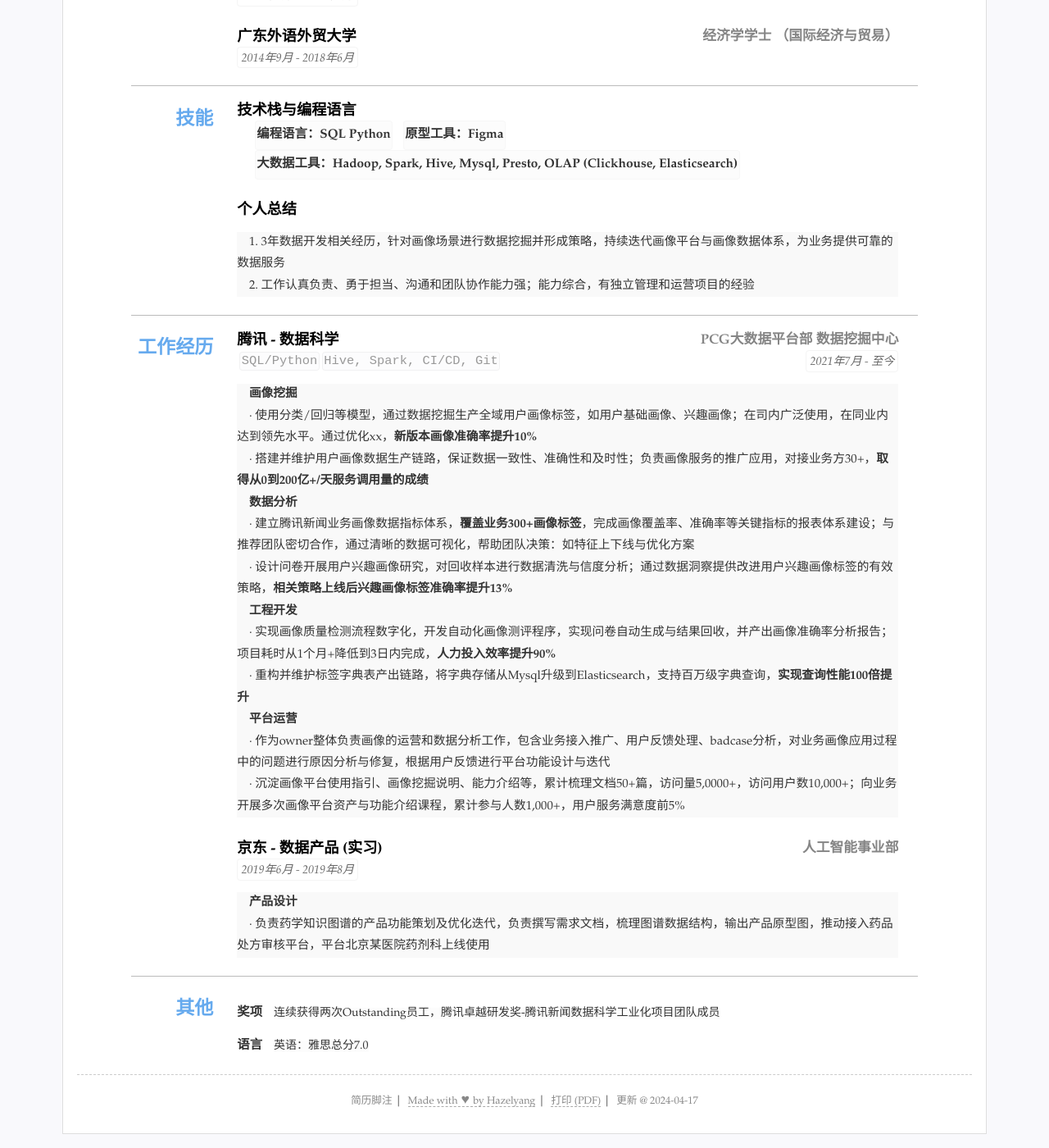
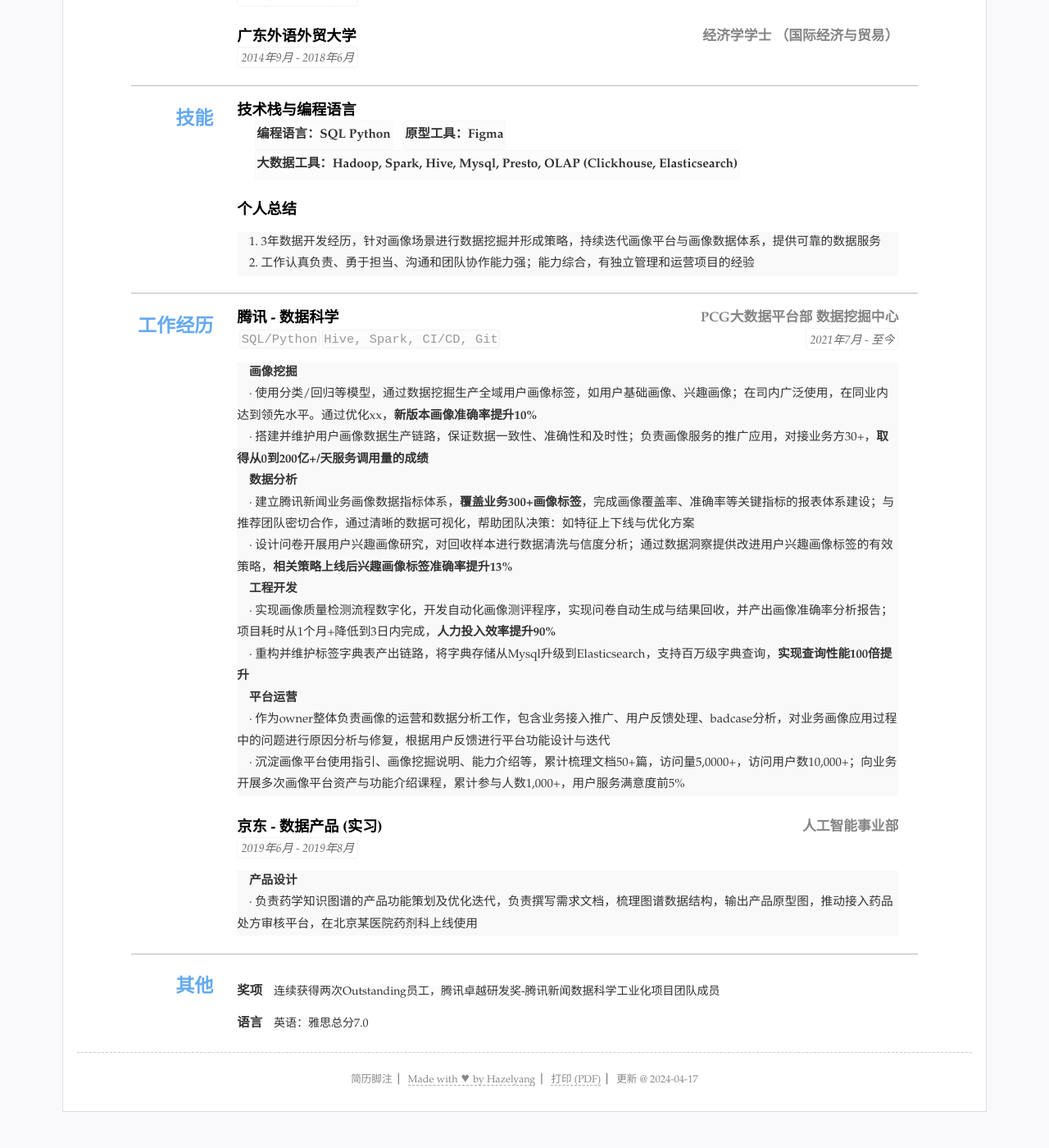
Before and after one commit to kuailexiaoshenxian/cn-wx-cv, a Jekyll site: the page built from index.html, in a window 1280 px wide and 1400 px high, scrolled down 257 px. Shown: the whole window at 82% size. Built offline with Jekyll 4.4.1, drawn with Linux system fonts in a browser that asks for light colours; after the commit the page ends 1630 px from its top, so only the background shows below that.

Commit message:
Update resume.yml

```diff
--- a/_data/resume.yml
+++ b/_data/resume.yml
@@ -53,7 +53,7 @@ main: #简历主要内容，
     - 大数据工具：Hadoop, Spark, Hive, Mysql, Presto, OLAP (Clickhouse, Elasticsearch)
   - title: 个人总结
 
-    detail:  1. 3年数据开发相关经历，针对画像场景进行数据挖掘并形成策略，持续迭代画像平台与画像数据体系，为业务提供可靠的数据服务 <br>  &nbsp &nbsp
+    detail:  1. 3年数据开发经历，针对画像场景进行数据挖掘并形成策略，持续迭代画像平台与画像数据体系，提供可靠的数据服务 <br>  &nbsp &nbsp
              2. 工作认真负责、勇于担当、沟通和团队协作能力强；能力综合，有独立管理和运营项目的经验
 
              # 2年以上数据产品经理经验，具备数据平台和数据治理实践经验
@@ -111,7 +111,7 @@ main: #简历主要内容，
     tags:
     # summary: 职务或者工作总结(自动折叠)
     detail: <strong>产品设计</strong> <br>  &nbsp &nbsp
-           · 负责药学知识图谱的产品功能策划及优化迭代，负责撰写需求文档，梳理图谱数据结构，输出产品原型图，推动接入药品处方审核平台，平台北京某医院药剂科上线使用
+           · 负责药学知识图谱的产品功能策划及优化迭代，负责撰写需求文档，梳理图谱数据结构，输出产品原型图，推动接入药品处方审核平台，在北京某医院药剂科上线使用
 
   # - title: 晨星资讯 - 数据分析 (实习)
   #   sub:  全球基金部门
```
